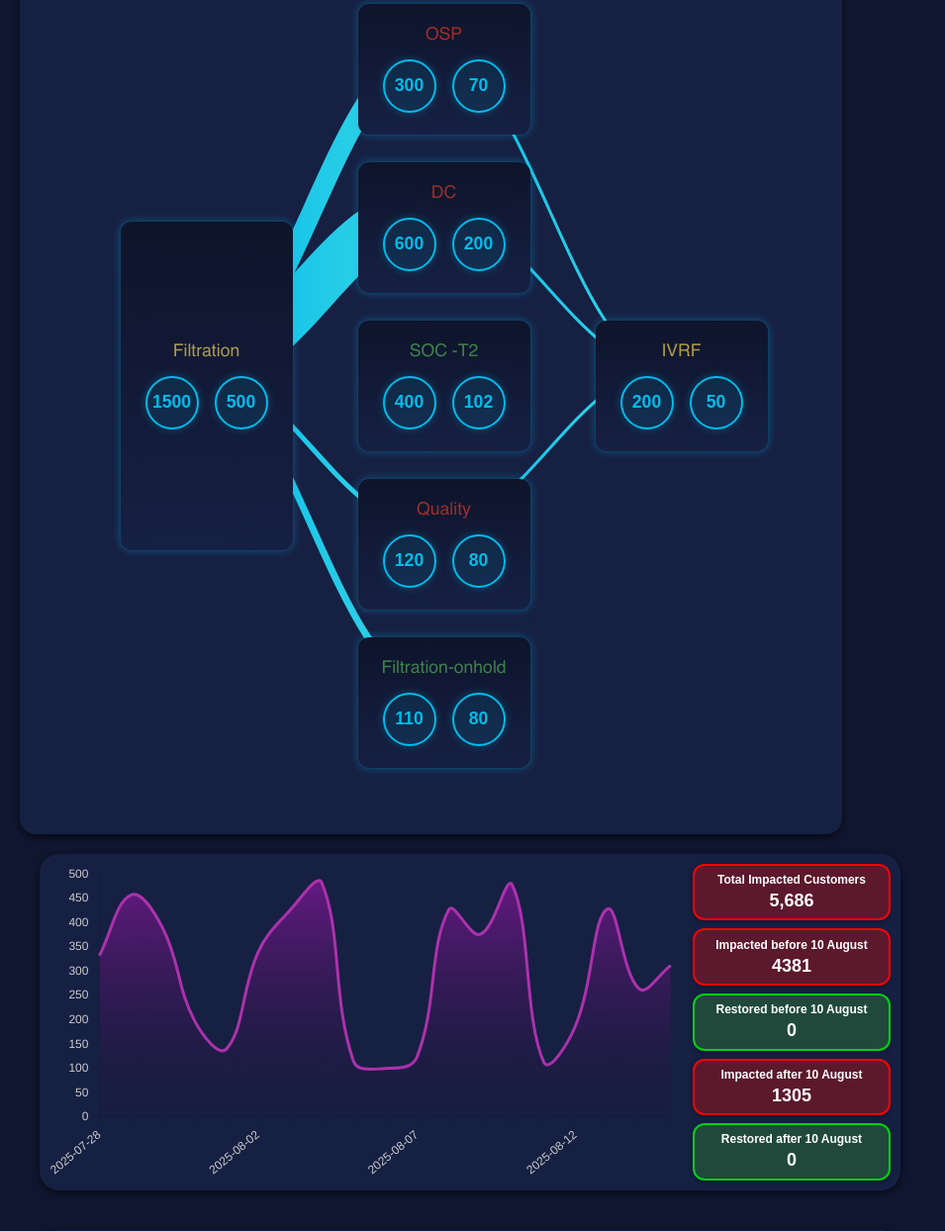
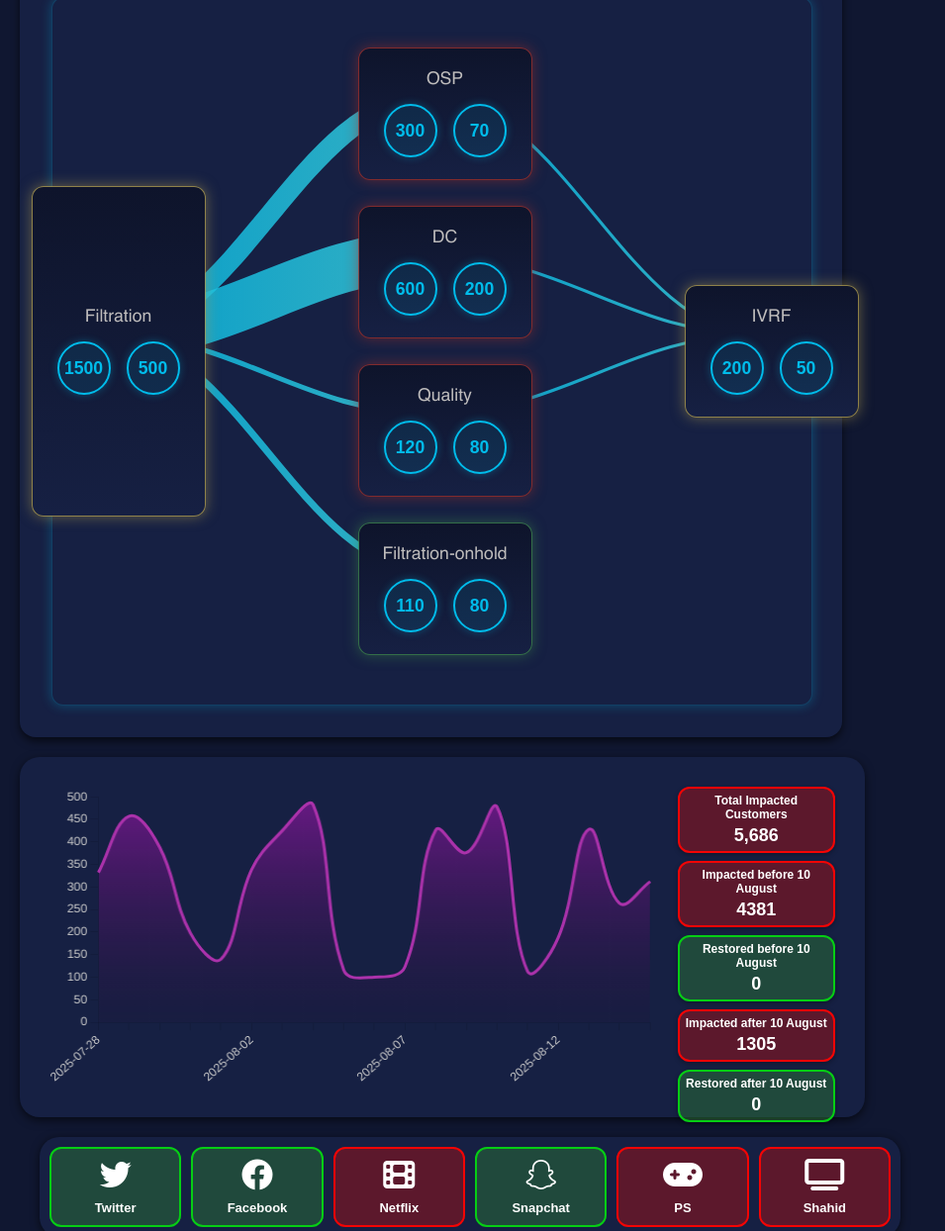
Before and after one commit to JudyKhaled/Back-to-School-Dashboard-stc, a plain HTML site: page index.html in a window 1280 px wide. Shown: the part 801-2045 px from the top of the page at 99% size, without its empty margins (0-955 px from the left). Drawn offline with nearby package versions, Linux system fonts and the light colour scheme.

Commit message:
chart 2 updated

```diff
--- a/script.js
+++ b/script.js
@@ -380,28 +380,37 @@ fetch('apps_status.json')
   })
   .catch(err => console.error('Error loading app statuses', err));
 
-// ===== Journey Visualization =====
-// ===== Journey Visualization =====
+
+  //journey
 fetch('task_referral_dashboard_data.json')
   .then(res => res.json())
   .then(data => {
-    const nodes = data.teams;
-    const links = data.referral_links;
+    const normalizeId = id => id.replace(/\s*-\s*/g, '-').replace(/\s+/g, ' ').trim();
+
+    // Normalize team IDs
+    const nodes = data.teams.map(team => ({
+      ...team,
+      id: normalizeId(team.id)
+    }));
+
+    // Normalize link endpoints
+    const links = data.referral_links.map(link => ({
+      ...link,
+      source: normalizeId(link.source),
+      target: normalizeId(link.target)
+    }));
 
     const container = document.getElementById('journey-nodes');
     const svg = document.getElementById('journey-svg');
 
-    // Smooth curve path
     function drawSmoothCurve(src, tgt) {
       const dx = tgt.x - src.x;
       const dy = tgt.y - src.y;
       const offset = dx * 0.4;
-
       const controlX1 = src.x + offset;
       const controlY1 = src.y;
       const controlX2 = tgt.x - offset;
       const controlY2 = tgt.y;
-
       return `M${src.x},${src.y} C${controlX1},${controlY1} ${controlX2},${controlY2} ${tgt.x},${tgt.y}`;
     }
 
@@ -412,31 +421,43 @@ fetch('task_referral_dashboard_data.json')
       const cardWidth = 150;
       const cardHeight = 100;
       const filtrationHeight = cardHeight * 3;
-      const colGap = cardWidth * 1.6;
+      const colGap = cardWidth * 2.2;
       const rowGap = 60;
 
-      // Build columns
-      const col1 = ['Filtration'];
+      // Columns: dynamically generated
+      const col1 = [normalizeId('Filtration')];
       const col2 = [];
       const col3 = [];
 
+      // Find all direct Filtration targets
       links.forEach(link => {
-        if (col1.includes(link.source) && !col2.includes(link.target)) col2.push(link.target);
+        if (link.source === normalizeId('Filtration') && !col2.includes(link.target)) {
+          col2.push(link.target);
+        }
       });
+
+      // Targets of col2 nodes
       links.forEach(link => {
         if (col2.includes(link.source) && !col3.includes(link.target) && !col1.includes(link.target)) {
           col3.push(link.target);
         }
       });
 
+      // Any remaining nodes go to col3
+      nodes.forEach(node => {
+        if (![...col1, ...col2, ...col3].includes(node.id)) {
+          col3.push(node.id);
+        }
+      });
+
       const columns = [col1, col2, col3];
       const nodePositions = {};
 
-      // Layout height calculation
+      // Calculate overall height
       let allHeights = 0;
       columns.forEach(col => {
         const colHeight = col.reduce((sum, nodeId) =>
-          sum + ((nodeId === 'Filtration') ? filtrationHeight : cardHeight) + rowGap, -rowGap
+          sum + ((nodeId === normalizeId('Filtration')) ? filtrationHeight : cardHeight) + rowGap, -rowGap
         );
         allHeights = Math.max(allHeights, colHeight);
       });
@@ -446,10 +467,10 @@ fetch('task_referral_dashboard_data.json')
       const xOffset = (containerWidth - totalWidth) / 2;
       const globalStartY = 50;
 
-      // Position nodes
+      // Render cards
       columns.forEach((col, colIndex) => {
         const colHeight = col.reduce((sum, nodeId) =>
-          sum + ((nodeId === 'Filtration') ? filtrationHeight : cardHeight) + rowGap, -rowGap
+          sum + ((nodeId === normalizeId('Filtration')) ? filtrationHeight : cardHeight) + rowGap, -rowGap
         );
         const startY = globalStartY + (allHeights - colHeight) / 2;
         const x = colIndex * colGap + xOffset;
@@ -458,7 +479,7 @@ fetch('task_referral_dashboard_data.json')
           const node = nodes.find(n => n.id === nodeId);
           if (!node) return;
 
-          const nodeHeight = (nodeId === 'Filtration') ? filtrationHeight : cardHeight;
+          const nodeHeight = (nodeId === normalizeId('Filtration')) ? filtrationHeight : cardHeight;
           const y = startY + rowIndex * (cardHeight + rowGap);
 
           nodePositions[nodeId] = { x: x + cardWidth / 2, y: y + nodeHeight / 2 };
@@ -480,7 +501,7 @@ fetch('task_referral_dashboard_data.json')
         });
       });
 
-      // Gradient for link paths
+      // Gradient for links
       const defs = document.createElementNS('http://www.w3.org/2000/svg', 'defs');
       const grad = document.createElementNS('http://www.w3.org/2000/svg', 'linearGradient');
       grad.id = 'linkGradient';
@@ -491,16 +512,17 @@ fetch('task_referral_dashboard_data.json')
 
       const stop1 = document.createElementNS('http://www.w3.org/2000/svg', 'stop');
       stop1.setAttribute('offset', '0%');
-      stop1.setAttribute('stop-color', '#66ccff');
+      stop1.setAttribute('stop-color', '#00BCEB');
       const stop2 = document.createElementNS('http://www.w3.org/2000/svg', 'stop');
       stop2.setAttribute('offset', '100%');
-      stop2.setAttribute('stop-color', '#3399ff');
+      stop2.setAttribute('stop-color', '#3dd6e4');
+
       grad.appendChild(stop1);
       grad.appendChild(stop2);
       defs.appendChild(grad);
       svg.appendChild(defs);
 
-      // Draw ALL links (always visible)
+      // Draw all links
       links.forEach(link => {
         const src = nodePositions[link.source];
         const tgt = nodePositions[link.target];
@@ -511,7 +533,7 @@ fetch('task_referral_dashboard_data.json')
         path.setAttribute('stroke', 'url(#linkGradient)');
         path.setAttribute('stroke-width', Math.max(3, link.referrals / 10));
         path.setAttribute('fill', 'none');
-        path.setAttribute('class', 'link-path');
+        path.classList.add('link-path');
         svg.appendChild(path);
       });
 
@@ -529,8 +551,7 @@ fetch('task_referral_dashboard_data.json')
         if (bottom > maxBottom) maxBottom = bottom;
       });
 
-      const padding = 50;
-      journeyContainer.style.height = (maxBottom + padding) + 'px';
+      journeyContainer.style.height = (maxBottom + 50) + 'px';
     }
 
     window.addEventListener('resize', render);
--- a/style.css
+++ b/style.css
@@ -50,11 +50,11 @@ body {
   width: 67%;                  /* Take 55% of screen width */
   min-width: 320px;
   background: #162043;
-  padding: 1%;
   border-radius: 20px;
   box-shadow: 0 3px 10px rgba(0, 0, 0, 0.6);
   margin: 0;                   /* Stay aligned to the left */
   box-sizing: border-box;
+  padding: 5vh;
 }
 
 /* Chart wrapper (flexible) */
@@ -63,6 +63,7 @@ body {
   position: relative;
   display: flex;
   flex-direction: column;
+
 }
 
 /* Canvas fills available space */
@@ -187,7 +188,8 @@ body {
   padding: 2vh;
   box-sizing: border-box;
   height: auto;            /* dynamic height */
-  min-height: 100vh;       /* fallback */
+  min-height: 100vh;
+  padding: 4vh;
 }
 
 /* === Metrics (Top-Left) === */
@@ -228,7 +230,7 @@ body {
   border: 1px solid rgba(0, 188, 235, 0.2);
   border-radius: 12px;
   background: linear-gradient(#0e142b, #162043) padding-box;
-  box-shadow: 0 0 8px rgba(0, 188, 235, 0.3);
+  box-shadow: 0 0 12px rgba(0, 188, 235, 0.3);
   display: flex;
   flex-direction: column;
   justify-content: center;
@@ -247,7 +249,7 @@ body {
 .metric-value { font-size: 2.7vh; font-weight: bold; }
 .metric-value.normal   { color: #3c824a; }
 .metric-value.warning  { color: #f1c40f; }
-.metric-value.critical { color: #b02d26; }
+.metric-value.critical { color: rgba(157, 47, 41, 1); }
 
 .top-row {
   display: flex;
@@ -309,12 +311,10 @@ body {
   color: #ccc;
 }
 
-
-
 .journey-container {
   position: relative;
   width: 100%;
-  max-width: 900px;
+  max-width: 1300px;
   margin: 0 auto;           /* center horizontally */
   background: transparent;
   border-radius: 0;
@@ -322,6 +322,12 @@ body {
   overflow: visible;
   height: auto;             /* will expand dynamically */
   min-height: 500px;
+  background-color: transparent;
+  border-radius: 20px;
+  border: 1px solid rgba(0, 188, 235, 0.2);
+  border-radius: 12px;
+  background-color: #162043;
+  box-shadow: 0 0 12px rgba(0, 188, 235, 0.3);
 }
 
 #journey-svg,
@@ -329,17 +335,15 @@ body {
   position: absolute;
   width: 100%;
   height: 100%;
+
 }
 
-/* Journey Cards */
 .journey-card {
   position: absolute;
   width: 160px;
   height: 240px;
   background: linear-gradient(#0e142b, #162043) padding-box;
   border-radius: 1.5vh;
-  border: 1px solid rgba(0, 188, 235, 0.2);
-  box-shadow: 0 0 8px rgba(0, 188, 235, 0.3);
   color: #bebcbc;
   text-align: center;
   display: flex;
@@ -348,13 +352,73 @@ body {
   align-items: center;
   padding: 2vh 1.5vh;
   gap: 2vh;
-  transition: transform 0.2s ease-in-out, box-shadow 0.3s ease-in-out;
+  transition: transform 0.2s ease-in-out;
 }
 
+/* --- GOOD (Green) --- */
+.journey-card.good {
+  border: 1px solid rgba(60, 130, 74, 0.7);
+  animation: pulseGreen 4s ease-in-out infinite;
+}
 
-.journey-card.good .title    { color: #3c824a; }
-.journey-card.average .title { color: #ae9b4d; }
-.journey-card.bad .title     { color: #9d2f29; }
+/* --- AVERAGE (Yellow) --- */
+.journey-card.average {
+  border: 1px solid rgba(174, 155, 77, 0.7);
+  animation: pulseYellow 4s ease-in-out infinite;
+}
+
+/* --- BAD (Red) --- */
+.journey-card.bad {
+  border: 1px solid rgba(157, 47, 41, 0.7);
+  animation: pulseRed 4s ease-in-out infinite;
+}
+
+/* --- Pulse Animations --- */
+@keyframes pulseGreen {
+  0% {
+    border-color: rgba(60, 130, 74, 0.6);
+    box-shadow: 0 0 8px rgba(60, 130, 74, 0.3);
+  }
+  50% {
+    border-color: rgba(60, 130, 74, 1);
+    box-shadow: 0 0 20px rgba(60, 130, 74, 0.8);
+  }
+  100% {
+    border-color: rgba(60, 130, 74, 0.6);
+    box-shadow: 0 0 8px rgba(60, 130, 74, 0.3);
+  }
+}
+
+@keyframes pulseYellow {
+  0% {
+    border-color: rgba(174, 155, 77, 0.6);
+    box-shadow: 0 0 8px rgba(174, 155, 77, 0.3);
+  }
+  50% {
+    border-color: rgba(174, 155, 77, 1);
+    box-shadow: 0 0 20px rgba(174, 155, 77, 0.8);
+  }
+  100% {
+    border-color: rgba(174, 155, 77, 0.6);
+    box-shadow: 0 0 8px rgba(174, 155, 77, 0.3);
+  }
+}
+
+@keyframes pulseRed {
+  0% {
+    border-color: rgba(157, 47, 41, 0.6);
+    box-shadow: 0 0 8px rgba(157, 47, 41, 0.3);
+  }
+  50% {
+    border-color: rgba(157, 47, 41, 1);
+    box-shadow: 0 0 20px rgba(157, 47, 41, 0.8);
+  }
+  100% {
+    border-color: rgba(157, 47, 41, 0.6);
+    box-shadow: 0 0 8px rgba(157, 47, 41, 0.3);
+  }
+}
+
 
 .journey-card .title {
   font-size: 2.2vh;
@@ -393,18 +457,13 @@ body {
   text-align: center;
 }
 
-/* Links always visible */
+/* Links */
 .link-path {
-  opacity: 1 !important;     /* Always visible */
+  opacity: 0.8;
+  transition: opacity 0.3s, stroke-width 0.3s;
   stroke: url(#linkGradient);
-  transition: stroke-width 0.3s ease-in-out;
 }
-
-/* No highlight difference on hover */
-.link-path.highlight {
-  stroke: url(#linkGradient) !important;
-  opacity: 1 !important;
-}
+.link-path.highlight { stroke: #00BCEB !important; opacity: 1; }
 
 #journey-svg defs linearGradient stop:first-child { stop-color: #00BCEB; }
 #journey-svg defs linearGradient stop:last-child  { stop-color: #3dd6e4; }
@@ -421,36 +480,40 @@ body {
   .journey-card .circle-number { width: 50%; }
 }
 
-
-
-
-/* Proactive container */
 .proactive-container {
   display: flex;
-  width: 850px;
-  height: 320px;
+  width: 64%;
+  height: 38vh;
   background: #162043;
-  padding: 10px;
   border-radius: 20px;
   box-shadow: 0 3px 10px rgba(0, 0, 0, 0.6);
-  gap: 10px;
-    margin-left: 20px;
-  margin-bottom: 20px;
+  padding: 30px;
+  gap: 15px; /* small gap */
+  justify-content: flex-start; /* keep chart at start */
 }
 
 .proactive-chart {
   flex: 1;
+  display: flex;
+  align-items: center;
+}
+
+.proactive-chart canvas {
+  width: 100% !important;
+  height: 100% !important;
 }
 
 .proactive-summary {
-  width: 200px;
+  flex: 0 0 20%;
   display: flex;
   flex-direction: column;
   gap: 8px;
+  margin-left: auto;   /* pushes to the far right */
 }
 
+
 .summary-box {
-  flex: 1; /* makes them expand evenly */
+  flex: 1;
   display: flex;
   flex-direction: column;
   justify-content: center;
@@ -459,20 +522,18 @@ body {
   text-align: center;
   box-shadow: 0 2px 5px rgba(0, 0, 0, 0.3);
   padding: 5px;
-  color: white; /* text stays white */
+  color: white;
 }
 
-/* Dynamic colors based on status (from JS) */
+/* Dynamic colors based on status */
 .summary-box.normal {
   background-color: #2e7d3270;
   border: 2px solid #06ce14;
 }
-
 .summary-box.warning {
-  background-color: rgba(230, 168, 10, 0.6); /* yellow */
+  background-color: rgba(230, 168, 10, 0.6);
   border: 2px solid #f57f17;
 }
-
 .summary-box.critical {
   background-color: #ba0c0c6c;
   border: 2px solid #f50404;
@@ -483,12 +544,34 @@ body {
   font-weight: bold;
   margin-bottom: 4px;
 }
-
 .summary-value {
   font-size: 18px;
   font-weight: bold;
 }
 
+/* Responsive */
+@media (max-width: 1024px) {
+  .proactive-container {
+    width: 90%;
+    height: auto;
+    flex-direction: column;
+    align-items: flex-start;
+    margin-left: 20px;
+  }
+  .proactive-chart,
+  .proactive-summary {
+    width: 100%;
+    min-width: unset;
+  }
+  .proactive-summary {
+    flex-direction: row;
+    justify-content: space-evenly;
+  }
+}
+@media (max-width: 600px) {
+  .summary-label { font-size: 10px; }
+  .summary-value { font-size: 14px; }
+}
 
 
 
--- a/task_referral_dashboard_data.json
+++ b/task_referral_dashboard_data.json
@@ -70,20 +70,7 @@
       "efficiency_status_day": "good",
       "efficiency_status_hour": "bad"
     },
-    {
-      "id": "SOC -T2",
-      "name": "SOC -T2",
-      "unique_tts": 200,
-      "referral_count": 400,
-      "active_referrals": 102,
-      "handled_referrals": 298,
-      "today_handled_tasks": 250,
-      "tasks_handled_this_hour": 40,
-      "avg_handled_per_hour": 33.02,
-      "avg_handled_per_day": 376.94,
-      "efficiency_status_day": "good",
-      "efficiency_status_hour": "good"
-    },
+
     {
       "id": "Filtration-onhold",
       "name": "Filtration-onhold",
@@ -115,11 +102,7 @@
     "target": "DC",
     "referrals": 500
   },
-  {
-    "source": "Filtration",
-    "target": "SOC -T2",
-    "referrals": 100
-  },
+
   {
     "source": "Filtration",
     "target": "Quality",
```
Also changed, not shown: index.html (+0 -3 lines).
